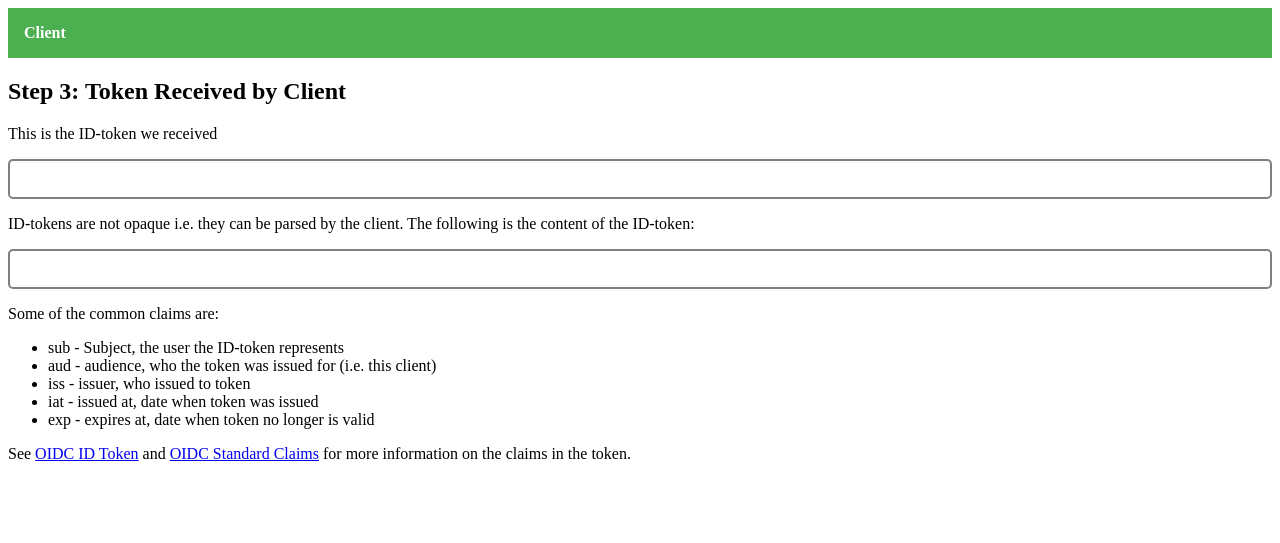
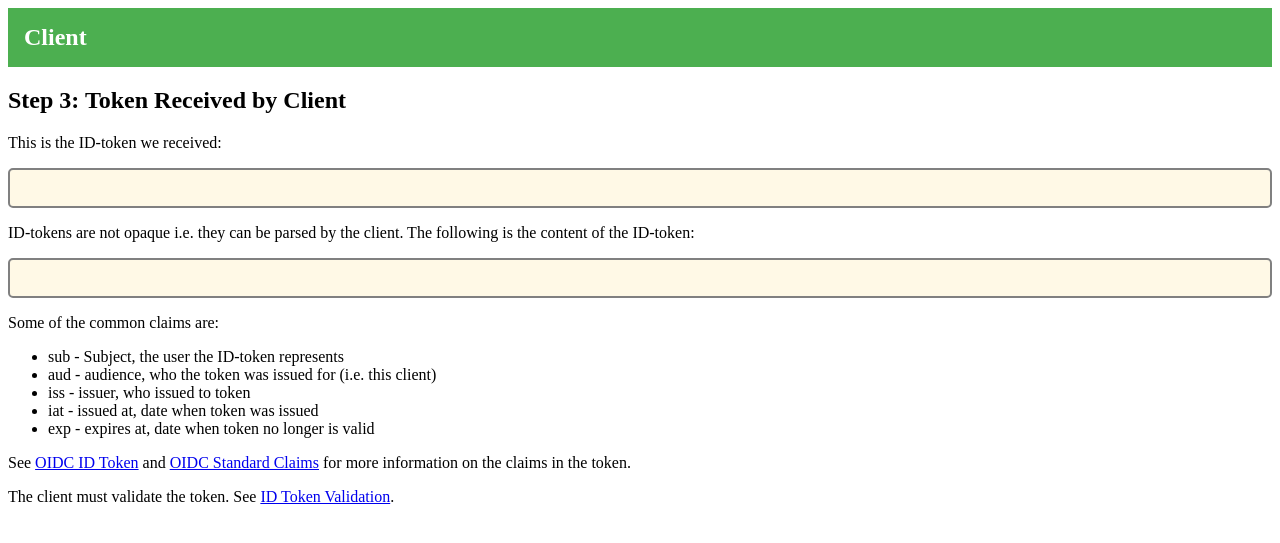
Before and after one commit to michaelvl/oidc-oauth2-workshop, a Flask app: template client/app/templates/token.html in a window 1280 px wide. Shown: the top 543 px of the page. Run offline with Flask 2, Linux system fonts and the light colour scheme; the template is opened without the code that fills it, so the values that code supplies are empty.

Commit message:
More html text improvements

```diff
--- a/authz-server/app/templates/authorize.html
+++ b/authz-server/app/templates/authorize.html
@@ -8,6 +8,7 @@
   font-size: x-large;
 }
 .framed {
+  background-color: #fff9e6;
   border: 2px solid grey;
   border-radius: 5px;
   padding-top: 10px;
--- a/client/app/templates/token.html
+++ b/client/app/templates/token.html
@@ -5,8 +5,10 @@
   background-color: #4CAF50;
   color: white;
   padding: 16px;
+  font-size: x-large;
 }
 .framed {
+  background-color: #fff9e6;
   border: 2px solid grey;
   border-radius: 5px;
   padding-top: 10px;
@@ -20,7 +22,7 @@
 
     <h2>Step 3: Token Received by Client</h2>
 
-    <p>This is the ID-token we received</p>
+    <p>This is the ID-token we received:</p>
     <div class="framed"><p>{{token}}</p></div>
 
     <p>ID-tokens are not opaque i.e. they can be parsed by the client. The following is the content of the ID-token:</p>
@@ -38,5 +40,7 @@
     <p>See <a href="https://openid.net/specs/openid-connect-basic-1_0.html#IDToken">OIDC ID Token</a> and
     <a href="https://openid.net/specs/openid-connect-basic-1_0.html#StandardClaims">OIDC Standard Claims</a> for more
     information on the claims in the token.</p>
+
+    <p>The client must validate the token. See <a href="https://openid.net/specs/openid-connect-basic-1_0.html#IDTokenValidation">ID Token Validation</a>.</p>
   </body>
 </html>
```
